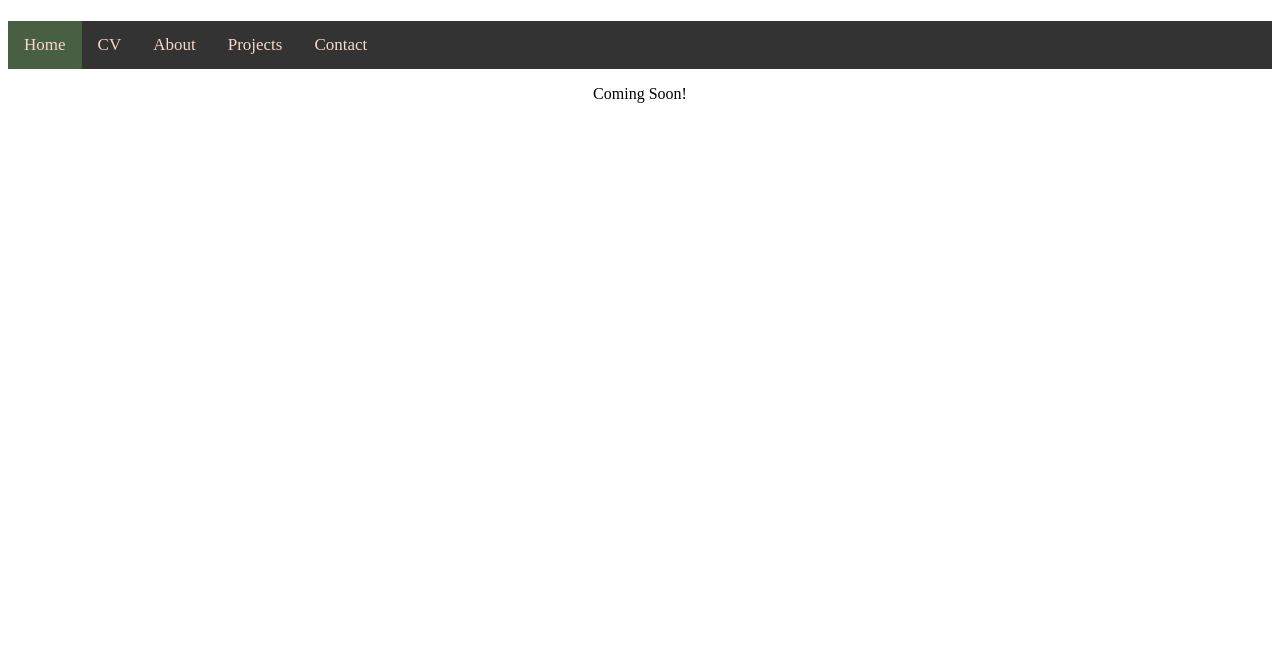
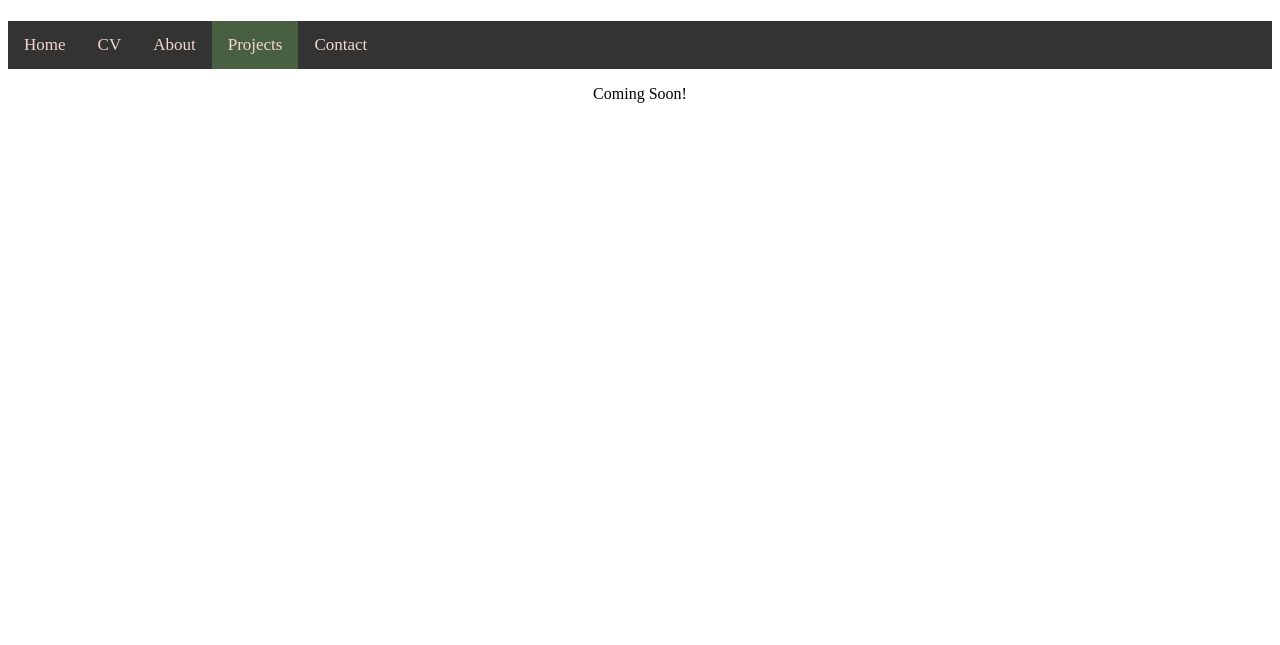
Before and after one commit to jadeThompsonTavai/Portfolio, a plain HTML site: page projects.html in a window 1280 px wide. Shown: the part 155-800 px from the top of the page. Drawn offline with Linux system fonts and the light colour scheme.

Commit message:
Fixed "active" class
- Changed active class in topnav for each section
- active css should be reflecting open page now

```diff
--- a/projects.html
+++ b/projects.html
@@ -23,10 +23,10 @@
     </div>
 
     <div class="topnav">
-        <a class="active" href="index.html">Home</a>
+        <a href="index.html">Home</a>
         <a href="cv.html">CV</a>
         <a href="about.html">About</a>
-        <a href="projects.html">Projects</a>
+        <a class="active" href="projects.html">Projects</a>
         <a href="contact.html">Contact</a>
 
     </div>
```
Also changed, not shown: about.html (+2 -2 lines), contact.html (+2 -2 lines), cv.html (+3 -4 lines).
